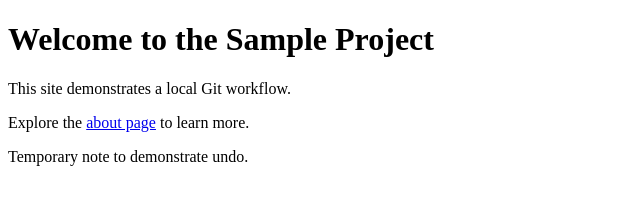
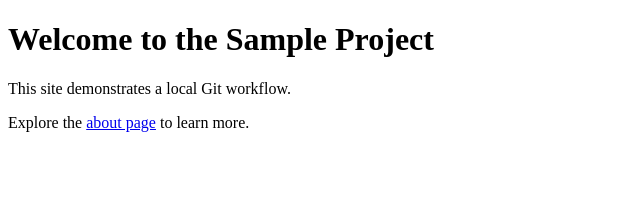
Before and after one commit to dhruvb2028/git-workflow-login-tests-assignment-2026, a plain HTML site: page index.html in a window 1280 px wide. Shown: the whole page, without its empty margins (0-640 px from the left). Drawn offline with Linux system fonts and the light colour scheme.

Commit message:
Revert "Add temporary note for undo demonstration"
This reverts commit 3a3424d2429ca1e6370d074405a7140dbcc57c3c.

```diff
--- a/index.html
+++ b/index.html
@@ -10,7 +10,6 @@
     <h1>Welcome to the Sample Project</h1>
     <p>This site demonstrates a local Git workflow.</p>
     <p>Explore the <a href="about.html">about page</a> to learn more.</p>
-    <p id="temporary-note">Temporary note to demonstrate undo.</p>
   </main>
 </body>
 </html>
```
